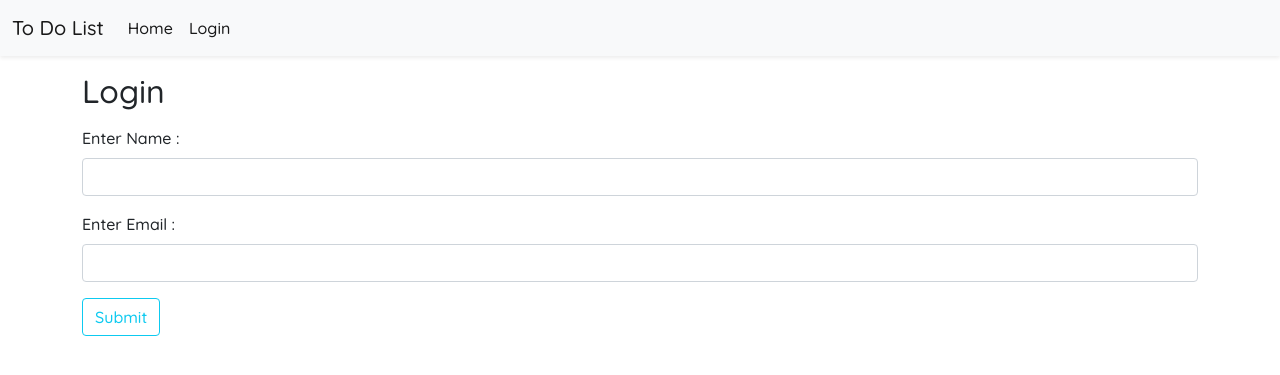
After one commit to adhirajb1109/Tasky, a Flask app: page /login in a window 1280 px wide. The commit adds this page. Shown: the top 375 px of the page. Run offline with Flask 2, Linux system fonts and the light colour scheme.

Commit message:
Added Login Functionality

```diff
--- a/app.py
+++ b/app.py
@@ -1,7 +1,10 @@
-from flask import Flask, render_template, request, redirect
+from flask import Flask, render_template, request, redirect, session
+from flask_session import Session
 from flask_sqlalchemy import SQLAlchemy
 app = Flask(__name__)
-
+app.config["SESSION_PERMANENT"] = False
+app.config["SESSION_TYPE"] = "filesystem"
+Session(app)
 app.config["SQLALCHEMY_DATABASE_URI"] = "sqlite:///todolist.db"
 db = SQLAlchemy(app)
 
@@ -25,7 +28,26 @@ def index():
         db.session.add(task)
         db.session.commit()
     tasks = Database.query.all()
-    return render_template("index.html", tasks=tasks)
+    if not session.get("name", "email"):
+        return redirect("/login")
+    else:
+      return render_template("index.html", tasks=tasks)
+
+
+@app.route("/login", methods=["GET", "POST"])
+def login():
+    if request.method == "POST":
+        session["name"] = request.form.get("name")
+        session["email"] = request.form.get("email")
+        return redirect("/")
+    return render_template("login.html")
+
+
+@app.route("/logout")
+def logout():
+    session["name"] = None
+    session["email"] = None
+    return redirect("/")
 
 
 @app.route("/update/<int:sno>", methods=["GET", "POST"])
--- a/templates/base.html
+++ b/templates/base.html
@@ -41,11 +41,11 @@
               <a class="nav-link active" aria-current="page" href="/">Home</a>
             </li>
             <li class="nav-item">
-              <a
-                class="nav-link active"
-                href="https://contact-adhiraj.herokuapp.com"
-                >Contact Developer</a
-              >
+              {% if session.name %}
+              <a class="nav-link active" href="/logout">Logout</a>
+              {% else %}
+              <a class="nav-link active" href="/login">Login</a>
+              {% endif %}
             </li>
           </ul>
         </div>
--- /dev/null
+++ b/templates/login.html
@@ -0,0 +1,15 @@
+{% extends 'base.html' %} {% block body %}
+<div class="container my-3">
+    <h2>Login</h2>
+    <form action="/login" method="POST">
+        <div class="my-3">
+            <label class="form-label">Enter Name :</label>
+            <input type="text" class="form-control" name="name" />
+            <div class="my-3">
+                <label class="form-label">Enter Email :</label>
+                <input type="email" class="form-control" name="email" />
+            </div>
+            <button type="submit" class="btn btn-outline-info">Submit</button>
+    </form>
+</div>
+{% endblock body %}
```
Also changed, not shown: 4 other files.
